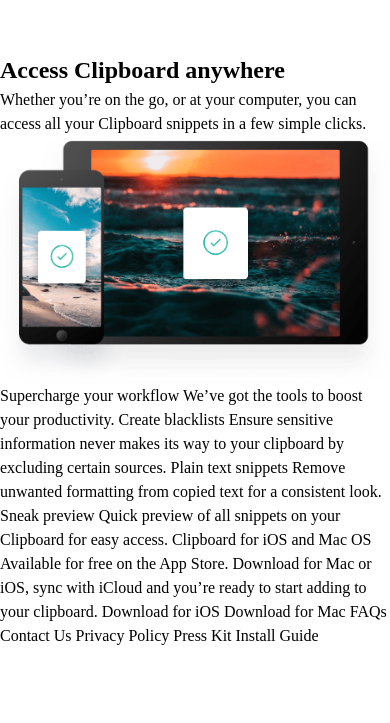
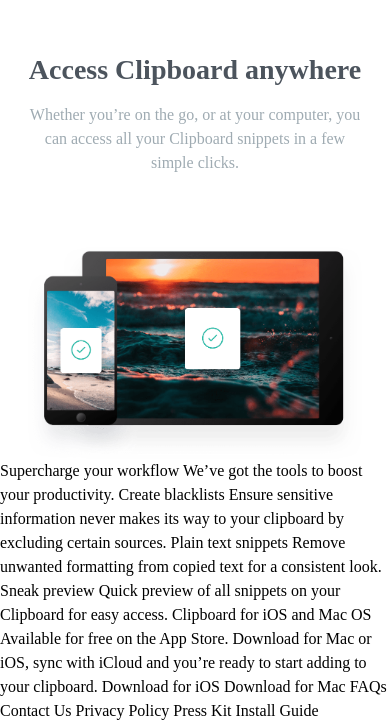
Before and after one commit to str320/fem-clipboard-landing-page, a plain HTML site: page index.html in a window 390 px wide. Shown: the part 2080-2803 px from the top of the page. Before the commit the page ends 2728 px from the top, so only its background shows below. Drawn offline with Linux system fonts and the light colour scheme; a web font is replaced by a local one.

Commit message:
mobile tablet for clipboard

```diff
--- /dev/null
+++ b/common.blocks/clipboard/_clipboard.css
@@ -0,0 +1,29 @@
+.clipboard__container {
+    max-width: 810px;
+    margin: 0 auto;
+}
+
+.clipboard__content {
+    padding: 0 39px;
+}
+
+.clipboard__content-title {
+    text-align: center;
+    font-weight: 600;
+    font-size: 2.25rem;
+    line-height: 1.25;
+    color: var(--clr-sec-gray-700);
+    margin-bottom: 16px;
+}
+
+.clipboard__content-text {
+    text-align: center;
+    font-weight: 400;
+    font-size: 1.25rem;
+    color: var(--clr-sec-gray-500);
+    margin-bottom: 96px;
+}
+
+.clipboard__img {
+    object-fit: cover;
+}
--- /dev/null
+++ b/common.blocks/clipboard/media/_media-clipboard.css
@@ -0,0 +1,24 @@
+@media (max-width: 68.75rem) {
+    .clipboard__container {
+        padding: 0 76px;
+    }
+    .clipboard__content {
+        padding: 0;
+    }
+    .clipboard__content-text {
+        margin-bottom: 80px;
+    }
+}
+
+@media (max-width: 38.125rem) {
+    .clipboard__container {
+        padding: 0 28px;
+    }
+    .clipboard__content-title {
+        font-size: 1.75rem;
+    }
+    .clipboard__content-text {
+        font-size: 1rem;
+        margin-bottom: 72px;
+    }
+}
--- a/index.html
+++ b/index.html
@@ -55,9 +55,7 @@
             <p class="clipboard__content-text">Whether you’re on the go, or at your computer, you can access all your Clipboard
   snippets in a few simple clicks.</p>
           </div>
-          <picture class="clipboard__image">
             <img src="./images/image-devices.png" alt="iphone and ipad photos" class="clipboard__img">
-          </picture>
         </div>
       </section>
     </div>
--- a/src/_index.css
+++ b/src/_index.css
@@ -23,3 +23,9 @@
 
 /* Media Track */
 @import url("../common.blocks/track/media/_media-track.css");
+
+/* Clipboard */
+@import url("../common.blocks/clipboard/_clipboard.css");
+
+/*  Media Clipboard */
+@import url("../common.blocks/clipboard/media/_media-clipboard.css");
```
